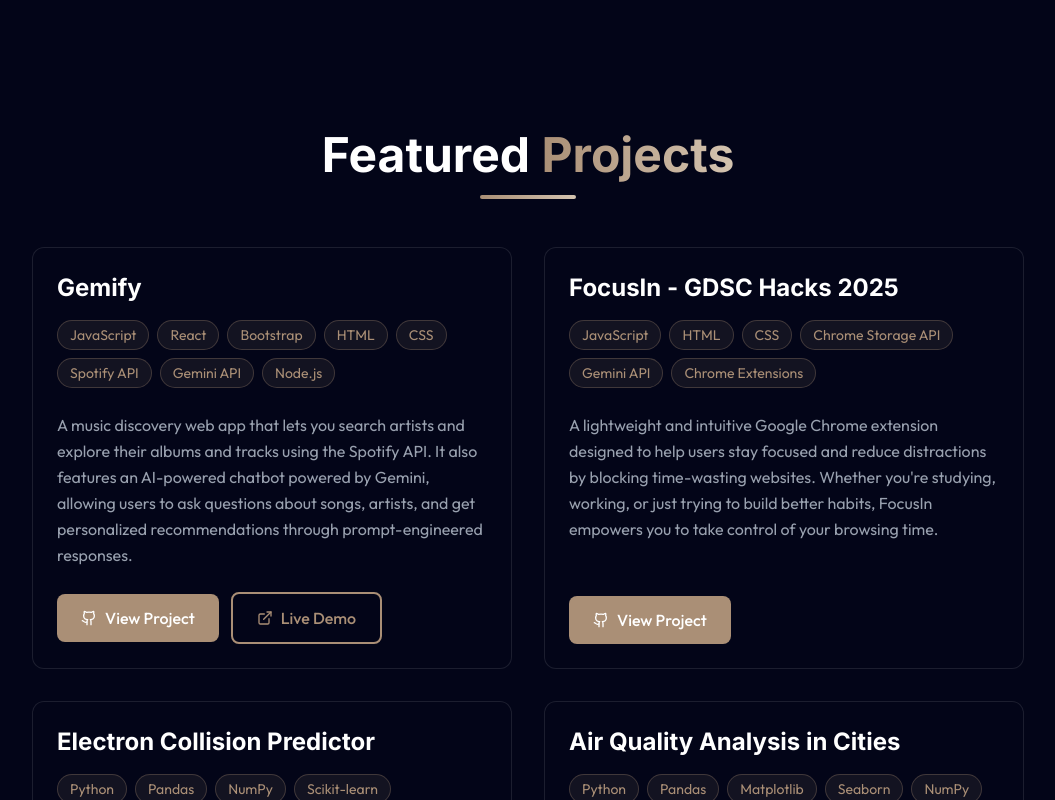
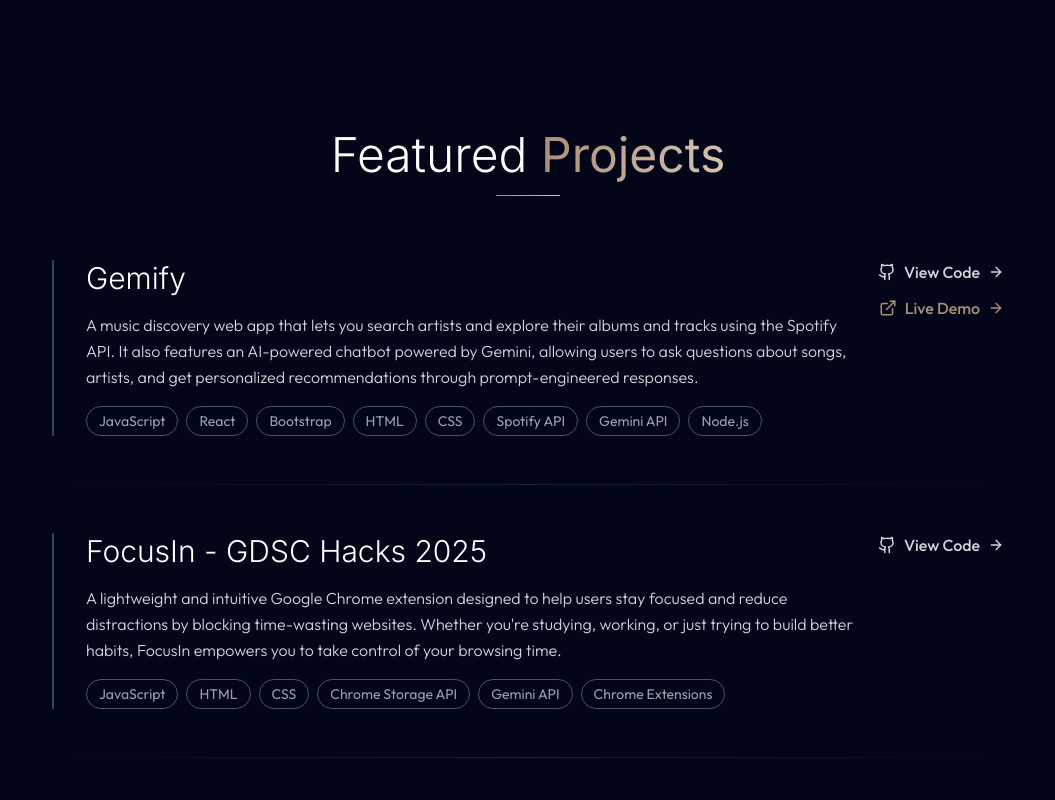
Before and after one commit to louisnguyenn/Louis-Personal-Portfolio, a React (Vite) app: page / in a window 1280 px wide. Shown: the part 3100-3900 px from the top of the page, without its empty margins (112-1167 px from the left). Built offline with nearby package versions, Linux system fonts and the light colour scheme.

Commit message:
changed projects

```diff
--- a/src/components/sections/Projects.jsx
+++ b/src/components/sections/Projects.jsx
@@ -1,5 +1,68 @@
 import { ArrowRight, Github, ExternalLink } from "lucide-react";
-import { ScrollReveal } from "../ScrollReveal";
+import { useState, useEffect, useRef } from "react";
+
+const ScrollReveal = ({
+  children,
+  direction = "up",
+  distance = 50,
+  duration = 0.8,
+  delay = 0,
+}) => {
+  const [isVisible, setIsVisible] = useState(false);
+  const ref = useRef(null);
+
+  useEffect(() => {
+    const observer = new IntersectionObserver(
+      ([entry]) => {
+        if (entry.isIntersecting) {
+          setTimeout(() => setIsVisible(true), delay * 1000);
+        }
+      },
+      { threshold: 0.1 }
+    );
+
+    if (ref.current) {
+      observer.observe(ref.current);
+    }
+
+    return () => {
+      if (ref.current) {
+        observer.unobserve(ref.current);
+      }
+    };
+  }, [delay]);
+
+  const getTransform = () => {
+    if (!isVisible) {
+      switch (direction) {
+        case "up":
+          return `translateY(${distance}px)`;
+        case "down":
+          return `translateY(-${distance}px)`;
+        case "left":
+          return `translateX(${distance}px)`;
+        case "right":
+          return `translateX(-${distance}px)`;
+        default:
+          return `translateY(${distance}px)`;
+      }
+    }
+    return "translateY(0)";
+  };
+
+  return (
+    <div
+      ref={ref}
+      style={{
+        transform: getTransform(),
+        opacity: isVisible ? 1 : 0,
+        transition: `all ${duration}s ease-out`,
+      }}
+    >
+      {children}
+    </div>
+  );
+};
 
 export const Projects = () => {
   const projects = [
@@ -72,68 +135,93 @@ export const Projects = () => {
       id="projects"
       className="min-h-screen flex items-center justify-center py-20"
     >
-      <div className="max-w-5xl mx-auto px-4">
-        <ScrollReveal direction="up" distance={50} duration={0.8}>
-          <h2 className="sm:text-3xl md:text-5xl font-bold mb-4 text-white text-center">
+      <div className="max-w-6xl mx-auto px-6">
+        <ScrollReveal>
+          <div className="text-center mb-16">
+            <h2 className="text-4xl md:text-5xl font-light mb-4 text-white">
               Featured{" "}
-            <span className="text-transparent bg-clip-text bg-gradient-to-r from-[#AA8F76] to-[#D4C4B0]">
+              <span className="text-transparent bg-clip-text bg-gradient-to-r from-[#AA8F76] to-[#D4C4B0] font-normal">
                 Projects
               </span>
             </h2>
-          <div className="w-24 h-1 bg-gradient-to-r from-[#AA8F76] to-[#D4C4B0] mx-auto rounded-full mb-8 md:mb-12"></div>
+            <div className="w-16 h-px bg-gradient-to-r from-[#AA8F76] to-[#D4C4B0] mx-auto" />
+          </div>
         </ScrollReveal>
 
-        <div className="grid grid-cols-1 lg:grid-cols-2 gap-8 mb-12">
+        <div className="space-y-12">
           {projects.map((project, index) => (
             <ScrollReveal
               key={index}
               direction="up"
-              distance={50}
-              duration={0.8}
-              delay={index * 0.2}
+              distance={30}
+              duration={0.6}
+              delay={index * 0.1}
             >
-              <div className="bg-[#030518] relative p-6 rounded-xl border border-white/10 hover:-translate-y-2 hover:border-[#AA8F76] hover:shadow-2xl hover:shadow-[#AA8F76]/20 transition-all duration-300 h-full flex flex-col">
-                <h3 className="text-2xl font-bold mb-4 text-white">
+              <div className="group">
+                <div className="border-l-2 border-gray-700 hover:border-[#AA8F76] transition-colors duration-300 pl-8">
+                  <div className="flex flex-col lg:flex-row lg:items-start lg:justify-between gap-6">
+                    {/* Project Info */}
+                    <div className="flex-1 space-y-4">
+                      <h3 className="text-2xl md:text-3xl font-light text-white group-hover:text-[#D4C4B0] transition-colors duration-300">
                         {project.title}
                       </h3>
 
-                <div className="flex flex-wrap gap-2 mb-6">
+                      <p className="text-gray-300 leading-relaxed font-light max-w-3xl">
+                        {project.description}
+                      </p>
+
+                      {/* Technologies */}
+                      <div className="flex flex-wrap gap-2">
                         {project.technologies.map((tech, techIndex) => (
                           <span
                             key={techIndex}
-                      className="bg-[#AA8F76]/10 text-[#AA8F76] border border-[#AA8F76]/30 py-1 px-3 rounded-full text-sm hover:bg-[#AA8F76]/20 hover:shadow-[0_2px_8px_rgba(170,143,118,0.2)] transition duration-300"
+                            className="text-gray-400 text-sm px-3 py-1 border border-gray-600 rounded-full hover:border-[#AA8F76] hover:text-[#D4C4B0] transition-colors duration-300"
                           >
                             {tech}
                           </span>
                         ))}
                       </div>
+                    </div>
 
-                <p className="text-gray-400 mb-6 flex-grow leading-relaxed">
-                  {project.description}
-                </p>
-
-                <div className="flex gap-3 items-center mt-auto">
+                    {/* Project Links */}
+                    <div className="flex flex-col sm:flex-row gap-3 lg:flex-col lg:items-end">
                       <a
                         href={project.githubLink}
                         target="_blank"
                         rel="noopener noreferrer"
-                    className="bg-[#AA8F76] text-white py-3 px-6 rounded-lg font-medium transition-all relative overflow-hidden hover:-translate-y-0.5 hover:bg-[#8A6F56] active:bg-white active:text-[#05091e] flex items-center gap-2 group duration-300"
+                        className="inline-flex items-center gap-2 text-gray-300 hover:text-[#D4C4B0] font-medium transition-colors duration-300 group/link"
                       >
-                    <Github size={16} />
-                    View Project
+                        <Github size={18} />
+                        View Code
+                        <ArrowRight
+                          size={16}
+                          className="transform group-hover/link:translate-x-1 transition-transform duration-300"
+                        />
                       </a>
+
                       {project.liveLink && (
                         <a
                           href={project.liveLink}
                           target="_blank"
                           rel="noopener noreferrer"
-                      className="bg-transparent border-2 border-[#AA8F76] text-[#AA8F76] py-3 px-6 rounded-lg font-medium transition-all hover:bg-[#AA8F76] hover:text-white hover:-translate-y-0.5 flex items-center gap-2 duration-300"
+                          className="inline-flex items-center gap-2 text-[#AA8F76] hover:text-[#D4C4B0] font-medium transition-colors duration-300 group/link"
                         >
-                      <ExternalLink size={16} />
+                          <ExternalLink size={18} />
                           Live Demo
+                          <ArrowRight
+                            size={16}
+                            className="transform group-hover/link:translate-x-1 transition-transform duration-300"
+                          />
                         </a>
                       )}
                     </div>
+                  </div>
+                </div>
+
+                {/* Project separator */}
+                {index < projects.length - 1 && (
+                  <div className="mt-12 w-full h-px bg-gradient-to-r from-transparent via-gray-700 to-transparent opacity-50" />
+                )}
               </div>
             </ScrollReveal>
           ))}
```
Lines whose indentation alone changed are shown as unchanged.
